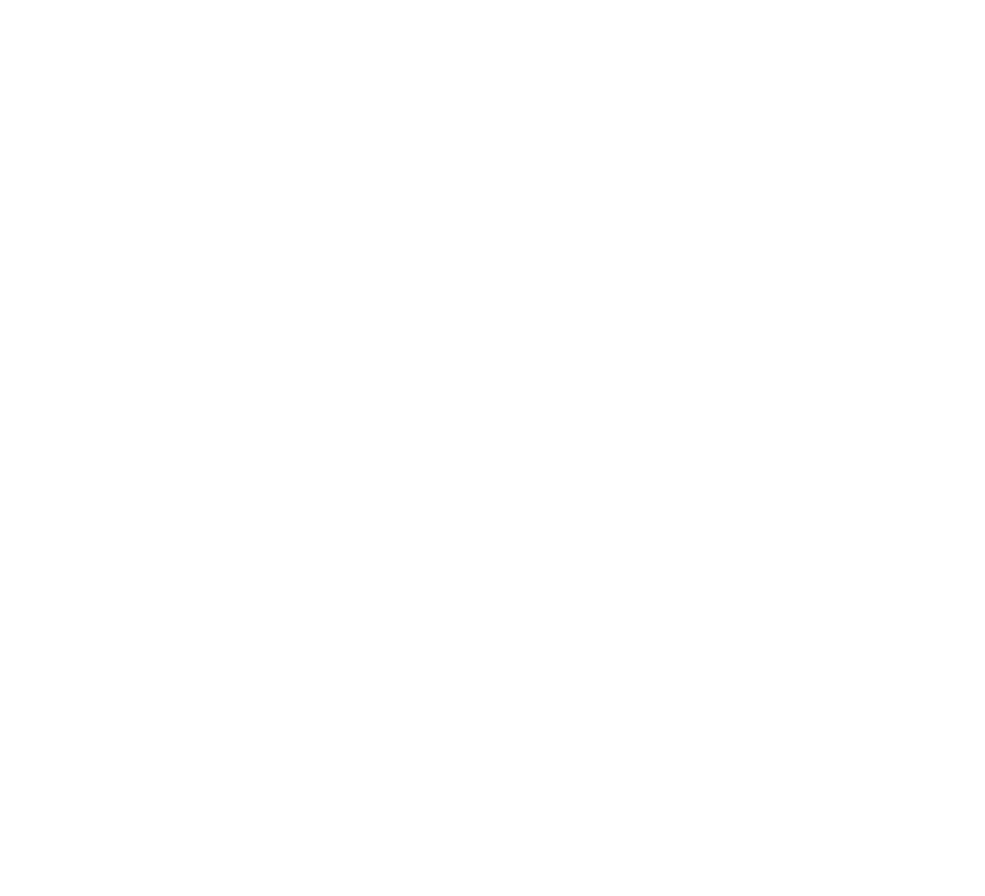
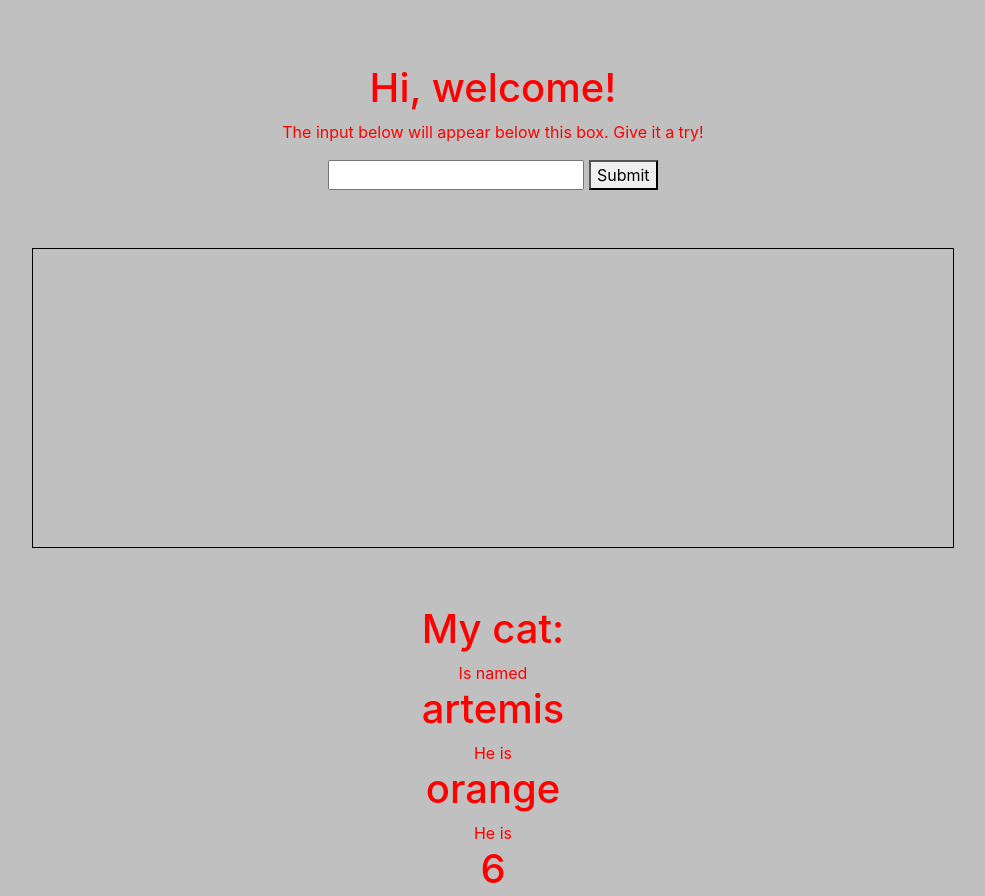
Before and after one commit to marleyva233/week7exercises, a plain HTML site: page index.html in a window 1280 px wide. Shown: the top 896 px of the page, without its empty margins (147-1132 px from the left). Before the commit the page ends 800 px from the top, so only its background shows below. Drawn offline with nearby package versions, Linux system fonts and the light colour scheme.

Commit message:
finished with exercises

```diff
--- a/css/main.css
+++ b/css/main.css
@@ -0,0 +1,11 @@
+body{
+	text-align: center;
+	padding: 5%;
+	background-color: silver;
+}
+.box{
+	margin: 5% auto;
+	height: 300px;
+	width: 80%;
+	border: 1px solid black;
+}
--- a/index.html
+++ b/index.html
@@ -13,6 +13,25 @@
 		<link rel="stylesheet" href="css/main.css">
 	</head>
 	<body>
+
+		<h1 id="myH1">This text was replaced by line 4 of my js script file</h1>
+
+		<p>The input below will appear below this box. Give it a try!</p>
+		<input type="text" name="input" id="myInput">
+		<button type="button" onclick="myFunction()">Submit</button>
+
+
+		<div class="box">
+			<h1 id="mySecondH"></h1>
+		</div>
+
+		<p>
+			<h1>My cat: </h1>
+			Is named <h1 id="firstHeading"></h1>
+			He is <h1 id="secondHeading"></h1>
+			He is <h1 id="thirdHeading"></h1> years old.
+		</p>
+
 
 
 
--- a/js/main.js
+++ b/js/main.js
@@ -0,0 +1,76 @@
+//these are my exercises for week7
+//first we use document.getElementById() to access the myH1 header then we
+//use .textContent to change it's content
+document.getElementById("myH1").textContent="Hi, welcome!";
+//we are going to create a function for the onclick property for the button on my
+//html page
+function myFunction(){
+	//this function takes the input from the input box
+	var input=document.getElementById("myInput");
+	//then it assigns the input as the current input value
+	var input=input.value;
+	//finally it logs the input to the console
+	console.log(input);
+	// now i am trying to insert the input into mySecondH
+	document.getElementById("mySecondH").textContent=input;
+}
+
+//i am creating a variable called my string which is an array of five strings
+var myString= ["one", "two", "three", "four", "five"];
+//now i want to log each string into the console one at a time
+//first we use a for loop
+var i;
+for (i=0; i<myString.length; i++){
+	//then we use the console log
+	console.log(myString[i]);
+}
+
+//now we are going to create an object with 3 seperate properties and values
+//then we are going to log each property to the console
+var cat={
+	name: "artemis",
+	color: "orange",
+	age: 6
+};
+//to console log each property to the console i am going to
+//call the object to the console each property at a time
+console.log(cat);
+console.log(cat.name);
+console.log(cat.color);
+console.log(cat.age);
+
+//now we are going to insert each property into each one of the
+//headings i just created in html
+document.getElementById("firstHeading").textContent=cat.name;
+document.getElementById("secondHeading").textContent=cat.color;
+document.getElementById("thirdHeading").textContent=cat.age;
+
+
+//now i am going to create an array that contains 3 objects in it
+//with three properties each
+var myPets=[
+	{
+		name: "Oreo",
+		color: "black",
+		isKitten: true
+	},
+	{
+		name: "Tuxedo",
+		color: "black",
+		isKitten:true,
+	},
+	{
+		name: "Artemis",
+		color: "Orange",
+		isKitten: false
+	}
+
+];
+//now we are going to log each property to the console
+//using a for loop
+var i;
+for (i=0; i<myPets.length; i++){
+	console.log(myPets[i])
+}
+
+document.body.style.color="red";
```
